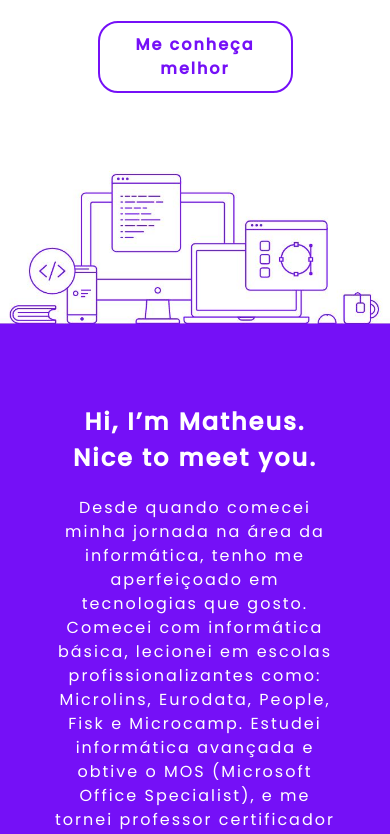
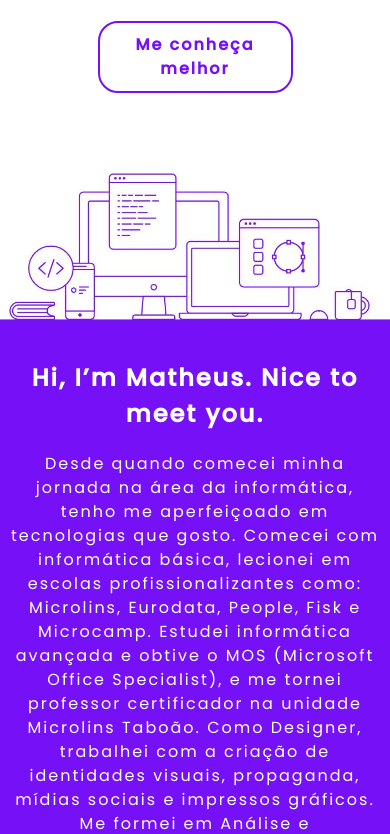
Before and after one commit to matheusdesouzapereira/matheusdesouzapereira.github.io, a plain HTML site: page index.html in a window 390 px wide. Shown: the part 500-1334 px from the top of the page. Drawn offline with nearby package versions, Linux system fonts and the light colour scheme.

Commit message:
Add files via upload

```diff
--- a/css/style.css
+++ b/css/style.css
@@ -421,6 +421,13 @@ nav .whatsapp:hover{
 
 /* Medias query para smartphone */
 @media screen and (max-width: 700px){
+    .logo{
+        margin-top: 20px !important;
+        width: 200px !important;
+    }
+    #boasVindas img{
+        width: 100%!important;
+    }
     #boasVindas{
         padding-top: 20px;
     }
@@ -435,8 +442,8 @@ nav .whatsapp:hover{
         width: 400px;
     }
     #umPoucoSobreMim{
-        padding-top: 80px;
-        height: 700px;
+        padding: 40px 10px 10px 10px;
+        height: 900px;
     }
     #umPoucoSobreMim p{
         padding-left: 0px;
```
